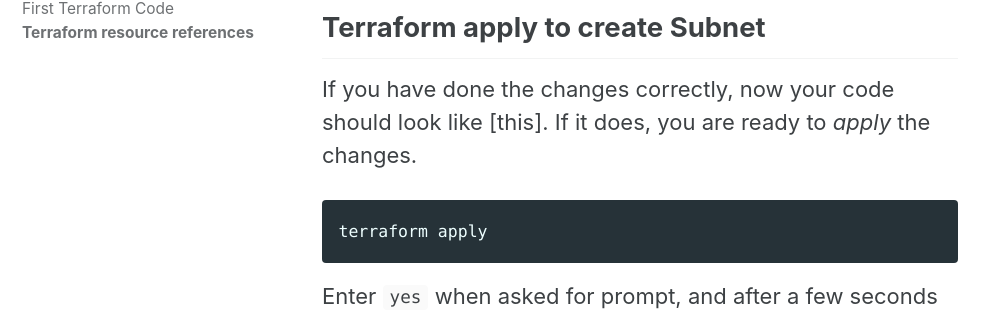
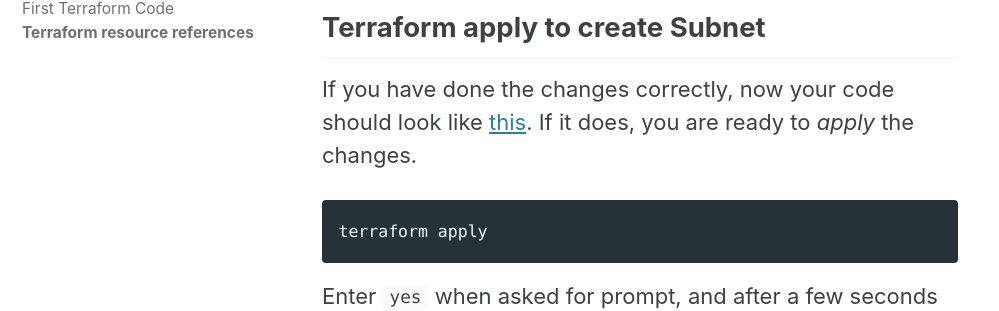
Before and after one commit to sandeep-krp/terraform-examples, a Jekyll site: the page built from docs/_docs/05-reference-resource-output.md, in a window 1280 px wide and 900 px high, scrolled down 1658 px. Shown: the part 184-495 px from the top of the window, without its empty margins (0-999 px from the left). Built offline with Jekyll 4.4.1, drawn with Linux system fonts in a browser that asks for light colours; cached includes are drawn as plain includes; part of the change alters nothing that is shown.

````diff
--- a/docs/_docs/05-reference-resource-output.md
+++ b/docs/_docs/05-reference-resource-output.md
@@ -30,7 +30,7 @@ In the above code, we are defining a resource of type `aws_subnet` with a name `
 {: .notice--info}
 
 ## Terraform apply to create Subnet
-If you have done the changes correctly, now your code should look like [this].
+If you have done the changes correctly, now your code should look like [this](https://github.com/sandeep-krp/terraform-examples/blob/f66f0b0dce5c2670e6b48650866214038bcb51c9/basic/main.tf).
 If it does, you are ready to *apply* the changes.
 ```shell
 terraform apply
````
